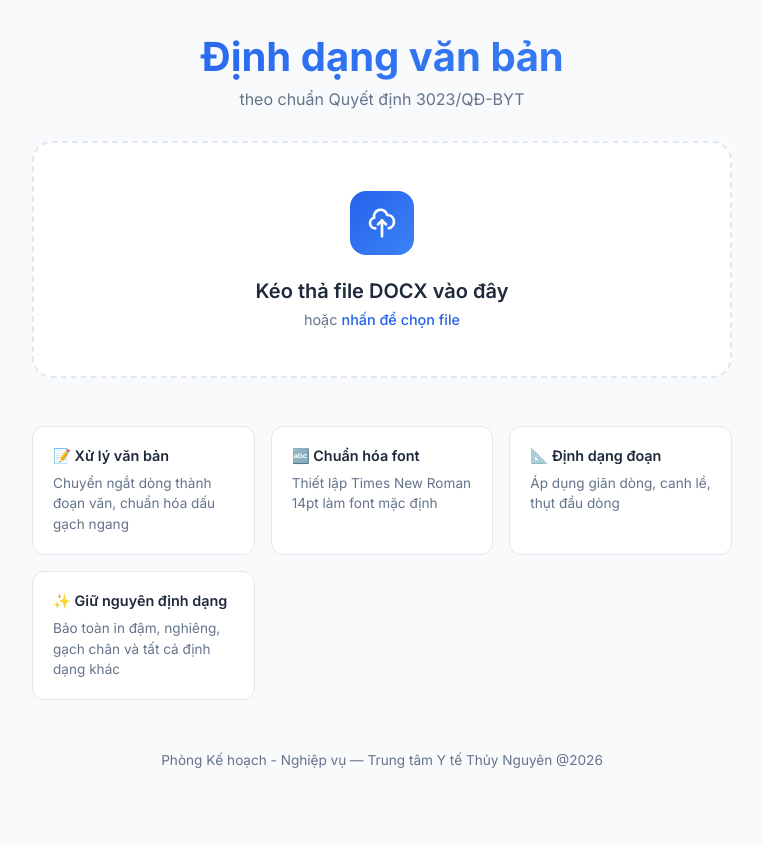
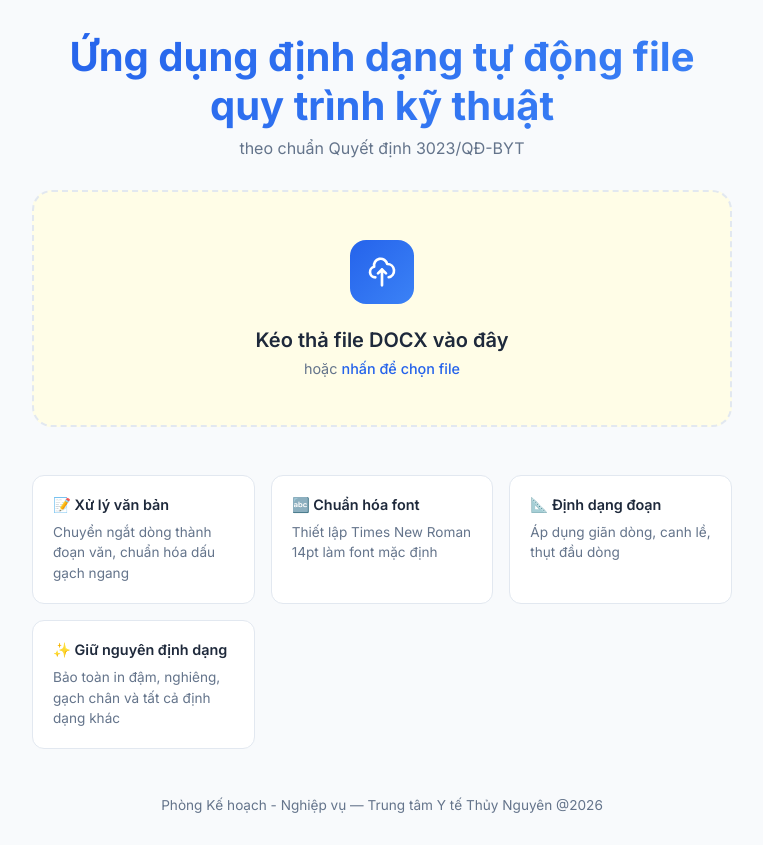
Before and after one commit to khoibmtn/format3023, a website: page public/index.html in a window 1280 px wide. Shown: the whole page, without its empty margins (258-1021 px from the left). Before the commit the page ends 800 px from the top, so only its background shows below. Drawn offline with Linux system fonts and the light colour scheme.

Commit message:
UI: Light yellow upload zone, updated title

```diff
--- a/public/index.html
+++ b/public/index.html
@@ -92,7 +92,7 @@
 
     /* Upload Zone */
     .upload-zone {
-      background: var(--bg-card);
+      background: #fffde7;
       border: 2px dashed var(--border);
       border-radius: 20px;
       padding: 3rem 2rem;
@@ -552,7 +552,7 @@
 <body>
   <div class="container">
     <header>
-      <h1 class="logo">Định dạng văn bản</h1>
+      <h1 class="logo">Ứng dụng định dạng tự động file quy trình kỹ thuật</h1>
       <p class="tagline">theo chuẩn Quyết định 3023/QĐ-BYT</p>
     </header>
 
```
